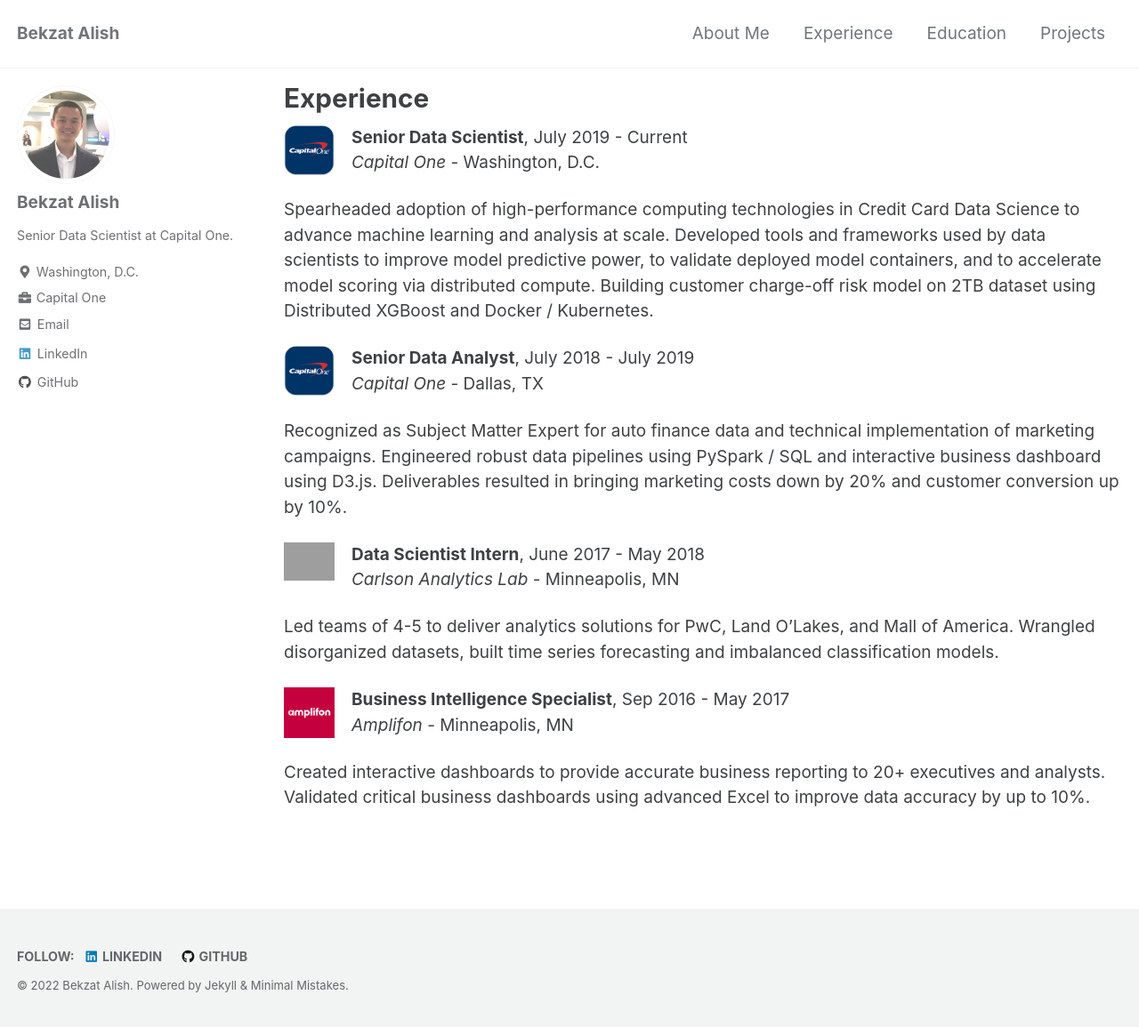
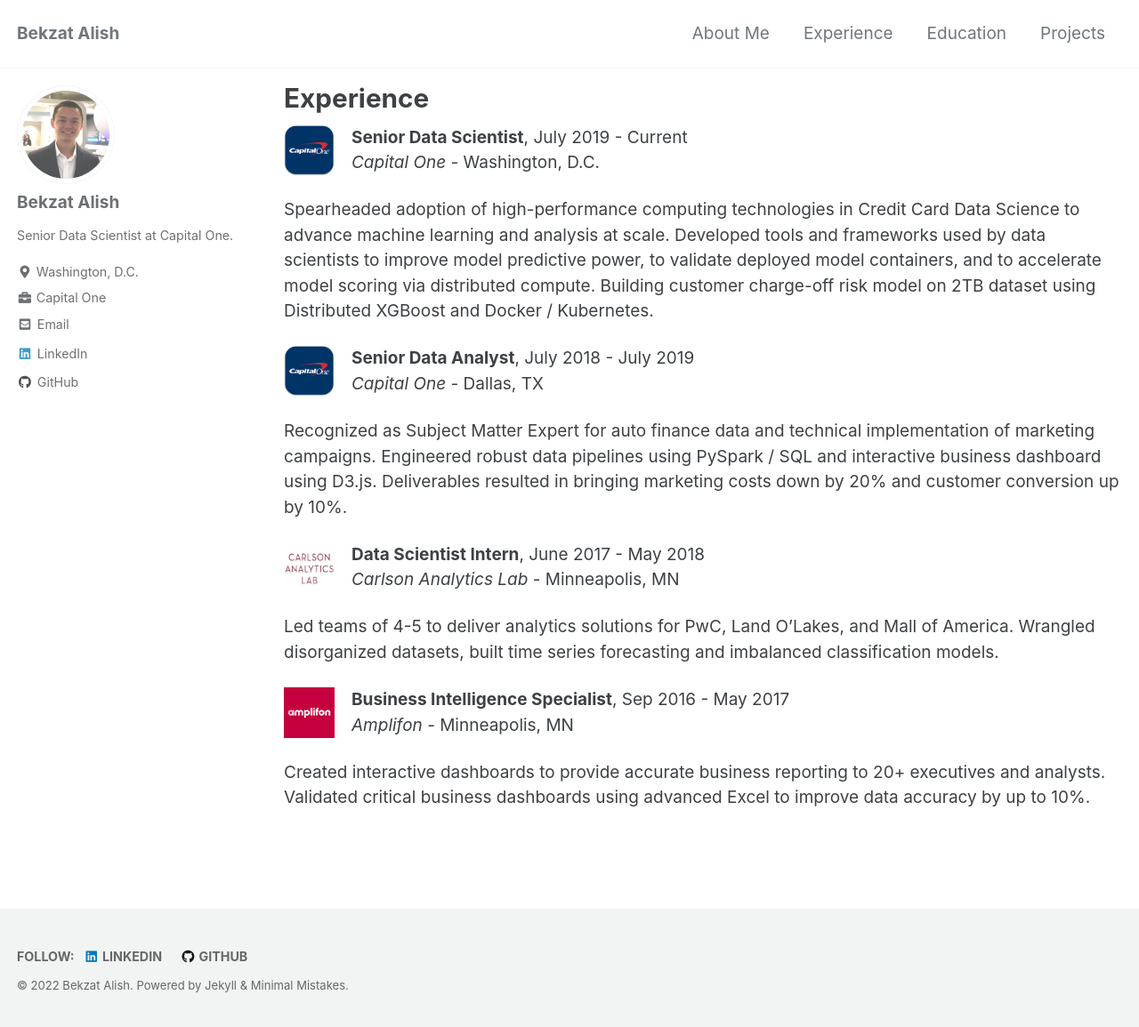
Before and after one commit to bekzatalish/bekzatalish.github.io, a Jekyll site: the page built from _pages/experience.md, in a window 1280 px wide and 1156 px high. Shown: the whole window at 89% size. Built offline with Jekyll 4.4.1, drawn with Linux system fonts in a browser that asks for light colours; cached includes are drawn as plain includes.

Commit message:
Fixed logo

```diff
--- a/_pages/experience.md
+++ b/_pages/experience.md
@@ -20,7 +20,7 @@ Spearheaded adoption of high-performance computing technologies in Credit Card D
 
 Recognized as Subject Matter Expert for auto finance data and technical implementation of marketing campaigns. Engineered robust data pipelines using PySpark / SQL and interactive business dashboard using D3.js. Deliverables resulted in bringing marketing costs down by 20% and customer conversion up by 10%.
 
-![image-left]({{ site.url }}{{ site.baseurl }}/assets/images/cal-logo.png){: style="float: left; margin-right: 1em; width: 3em"} **Data Scientist Intern**, June 2017 - May 2018 <br>
+![image-left]({{ site.url }}{{ site.baseurl }}/assets/images/carlson-lab-logo.png){: style="float: left; margin-right: 1em; width: 3em"} **Data Scientist Intern**, June 2017 - May 2018 <br>
 *Carlson Analytics Lab* - Minneapolis, MN
 
 Led teams of 4-5 to deliver analytics solutions for PwC, Land O'Lakes, and Mall of America. Wrangled disorganized datasets, built time series forecasting and imbalanced classification models.
```
